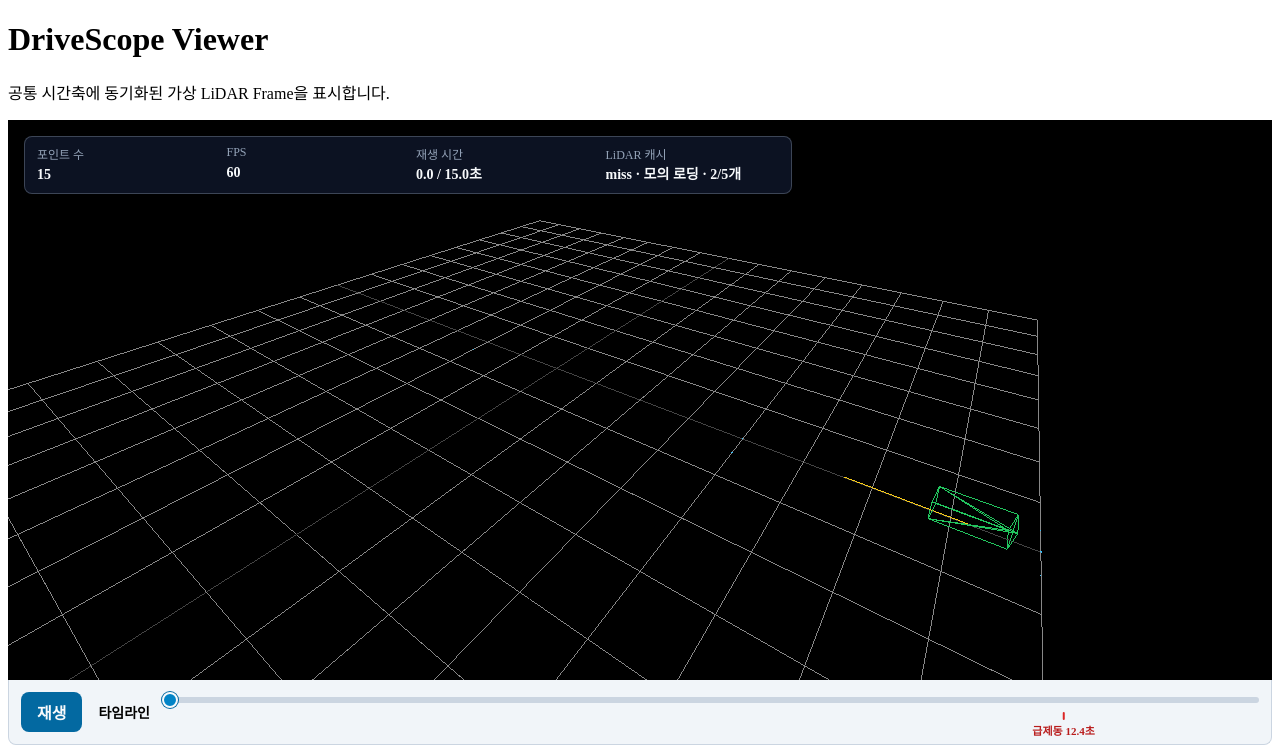
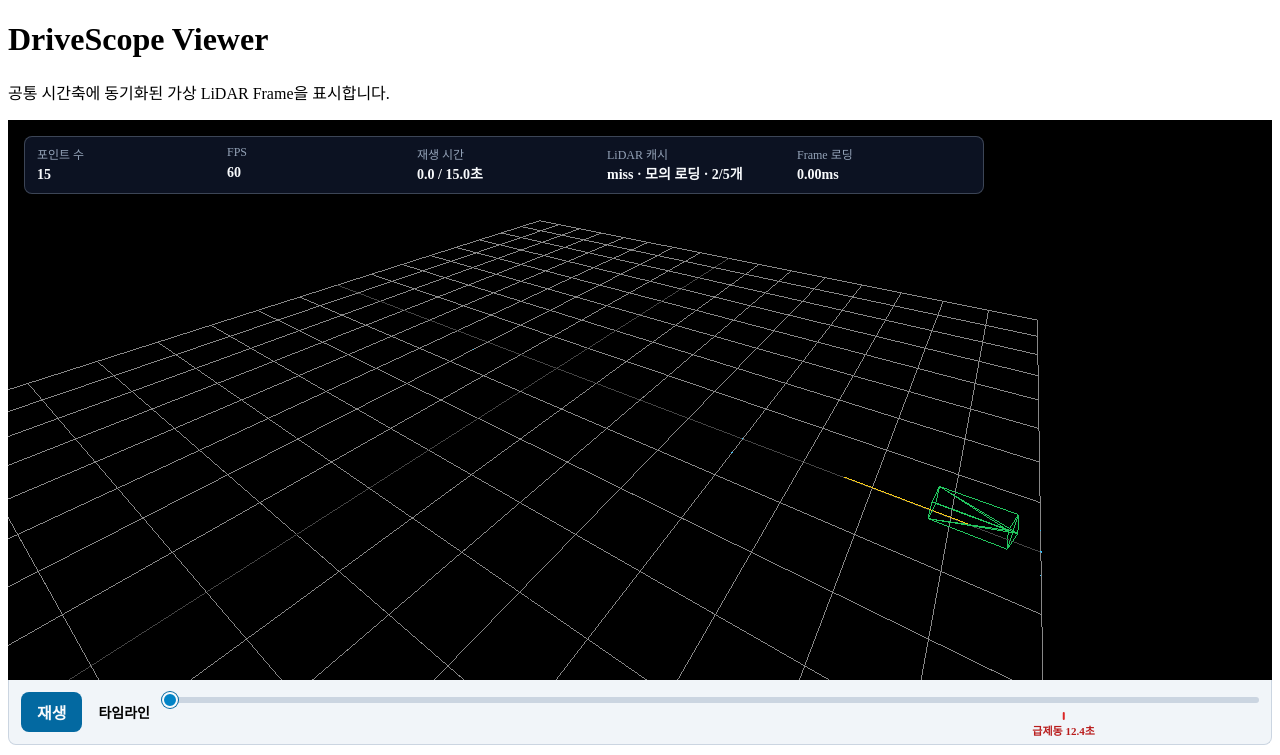
Before and after one commit to DoubleChamp/drivescope-visualizer, a Next.js app: page /viewer in a window 1280 px wide. Shown: the top 755 px of the page. Built offline with nearby package versions, Linux system fonts and the light colour scheme.

Commit message:
feat: LiDAR 프레임 로딩 시간 표시

```diff
--- a/app/viewer/_components/viewer-metrics.tsx
+++ b/app/viewer/_components/viewer-metrics.tsx
@@ -9,6 +9,7 @@ type ViewerMetricsProps = {
   lidarCacheStatus: LidarCacheStatus;
   cachedLidarFrameCount: number;
   lidarCacheCapacity: number;
+  lidarLoadDurationMs: number | null;
 };
 
 const CACHE_STATUS_LABELS: Record<LidarCacheStatus, string> = {
@@ -26,7 +27,17 @@ export function ViewerMetrics({
   lidarCacheStatus,
   cachedLidarFrameCount,
   lidarCacheCapacity,
+  lidarLoadDurationMs,
 }: ViewerMetricsProps) {
+  const lidarLoadDurationLabel =
+    lidarCacheStatus === "hit"
+      ? "캐시로 생략"
+      : lidarCacheStatus === "loading"
+        ? "측정 중"
+        : lidarLoadDurationMs === null
+          ? "Frame 없음"
+          : `${lidarLoadDurationMs.toFixed(2)}ms`;
+
   return (
     <dl className={styles.metrics} aria-label="뷰어 통계">
       <div className={styles.metric}>
@@ -51,6 +62,10 @@ export function ViewerMetrics({
           {lidarCacheCapacity}개
         </dd>
       </div>
+      <div className={styles.metric}>
+        <dt>Frame 로딩</dt>
+        <dd>{lidarLoadDurationLabel}</dd>
+      </div>
     </dl>
   );
 }
--- a/app/viewer/_hooks/use-lidar-frame-cache.ts
+++ b/app/viewer/_hooks/use-lidar-frame-cache.ts
@@ -12,6 +12,12 @@ type CachedFrameState = {
   frame: LidarFrame | null;
   status: LidarCacheStatus;
   entryCount: number;
+  loadDurationMs: number | null;
+};
+
+type LidarFrameLoadResult = {
+  frame: LidarFrame | null;
+  loadDurationMs: number | null;
 };
 
 type UseLidarFrameCacheOptions = {
@@ -29,13 +35,14 @@ export function useLidarFrameCache({
   );
   // 완료되기 전 요청도 timestamp별로 공유해 현재 로딩과 prefetch가 중복되지 않게 한다.
   const [inFlightLoads] = useState(
-    () => new Map<number, Promise<LidarFrame | null>>(),
+    () => new Map<number, Promise<LidarFrameLoadResult>>(),
   );
   const [state, setState] = useState<CachedFrameState>({
     timestampMs: null,
     frame: null,
     status: "empty",
     entryCount: 0,
+    loadDurationMs: null,
   });
 
   useEffect(() => {
@@ -43,15 +50,24 @@ export function useLidarFrameCache({
 
     const getOrLoadFrame = (timestampMs: number) => {
       const cachedFrame = cache.get(timestampMs);
-      if (cachedFrame) return Promise.resolve(cachedFrame);
+      if (cachedFrame) {
+        return Promise.resolve({
+          frame: cachedFrame,
+          loadDurationMs: null,
+        });
+      }
 
       const inFlightLoad = inFlightLoads.get(timestampMs);
       if (inFlightLoad) return inFlightLoad;
 
+      const loadStartedAt = performance.now();
       const load = loadMockLidarFrame(sourceFrames, timestampMs)
         .then((frame) => {
           if (frame) cache.set(frame);
-          return frame;
+          return {
+            frame,
+            loadDurationMs: performance.now() - loadStartedAt,
+          };
         })
         .finally(() => {
           inFlightLoads.delete(timestampMs);
@@ -92,6 +108,7 @@ export function useLidarFrameCache({
         frame: null,
         status: "empty",
         entryCount: cache.size,
+        loadDurationMs: null,
       });
       return;
     }
@@ -103,6 +120,7 @@ export function useLidarFrameCache({
         frame: cachedFrame,
         status: "hit",
         entryCount: cache.size,
+        loadDurationMs: null,
       });
       void prefetchNeighborFrames();
 
@@ -116,16 +134,18 @@ export function useLidarFrameCache({
       frame: null,
       status: "loading",
       entryCount: cache.size,
+      loadDurationMs: null,
     });
 
-    void getOrLoadFrame(targetTimestampMs).then((frame) => {
+    void getOrLoadFrame(targetTimestampMs).then((result) => {
       if (ignoreResult) return;
 
       setState({
         timestampMs: targetTimestampMs,
-        frame,
+        frame: result.frame,
         status: "miss",
         entryCount: cache.size,
+        loadDurationMs: result.loadDurationMs,
       });
       void prefetchNeighborFrames();
     });
@@ -156,5 +176,6 @@ export function useLidarFrameCache({
           : "loading",
     entryCount: state.entryCount,
     capacity: cache.capacity,
+    loadDurationMs: stateMatchesTarget ? state.loadDurationMs : null,
   };
 }
--- a/app/viewer/viewer-canvas.module.css
+++ b/app/viewer/viewer-canvas.module.css
@@ -8,11 +8,11 @@
   left: 1rem;
   z-index: 1;
   display: grid;
-  grid-template-columns: repeat(4, minmax(0, 1fr));
+  grid-template-columns: repeat(5, minmax(0, 1fr));
   gap: 0.5rem 1rem;
   box-sizing: border-box;
   width: calc(100% - 2rem);
-  max-width: 48rem;
+  max-width: 60rem;
   margin: 0;
   padding: 0.5rem 0.75rem;
   color: #f8fafc;
--- a/app/viewer/viewer-canvas.tsx
+++ b/app/viewer/viewer-canvas.tsx
@@ -27,6 +27,7 @@ export default function ViewerCanvas() {
     status: lidarCacheStatus,
     entryCount: cachedLidarFrameCount,
     capacity: lidarCacheCapacity,
+    loadDurationMs: lidarLoadDurationMs,
   } = useLidarFrameCache({
     sourceFrames: mockScenario.lidarFrames,
     targetTimestampMs: frames.lidar?.timestampMs ?? null,
@@ -59,6 +60,7 @@ export default function ViewerCanvas() {
         lidarCacheStatus={lidarCacheStatus}
         cachedLidarFrameCount={cachedLidarFrameCount}
         lidarCacheCapacity={lidarCacheCapacity}
+        lidarLoadDurationMs={lidarLoadDurationMs}
       />
       <canvas
         ref={canvasRef}
```
Also changed, not shown: 4 other files (tests, documents, lock files or other folders).
